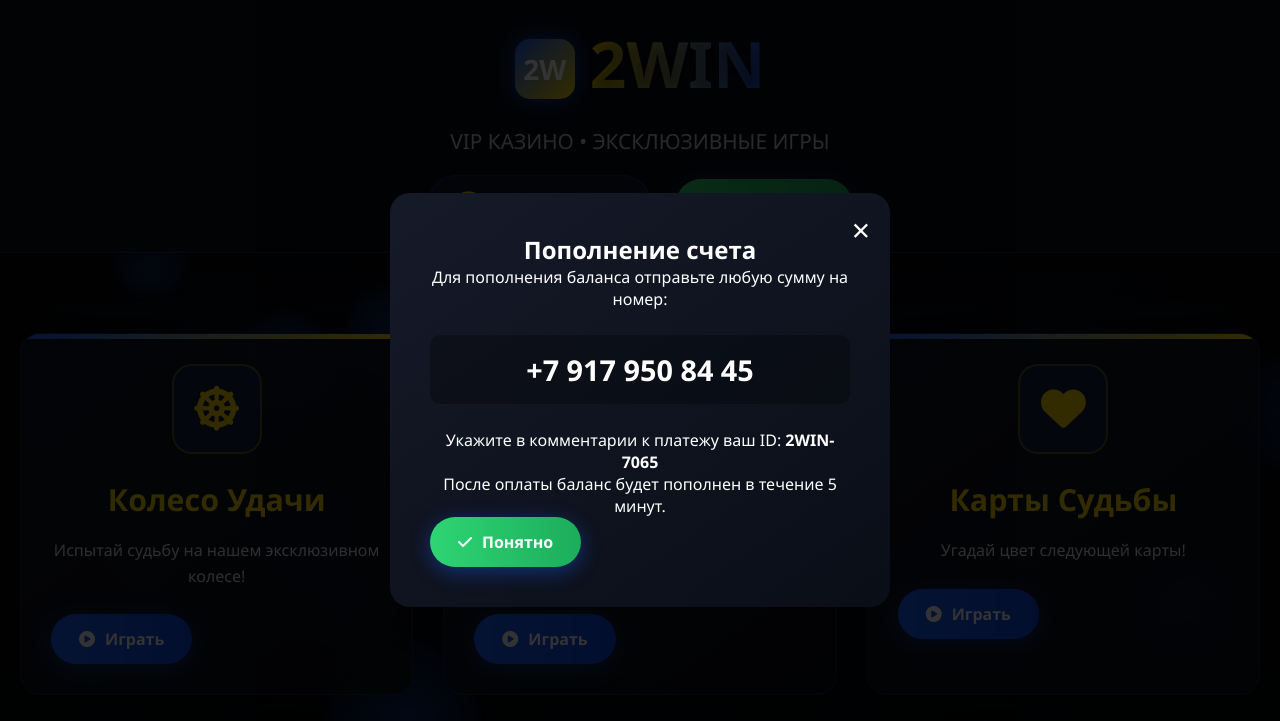
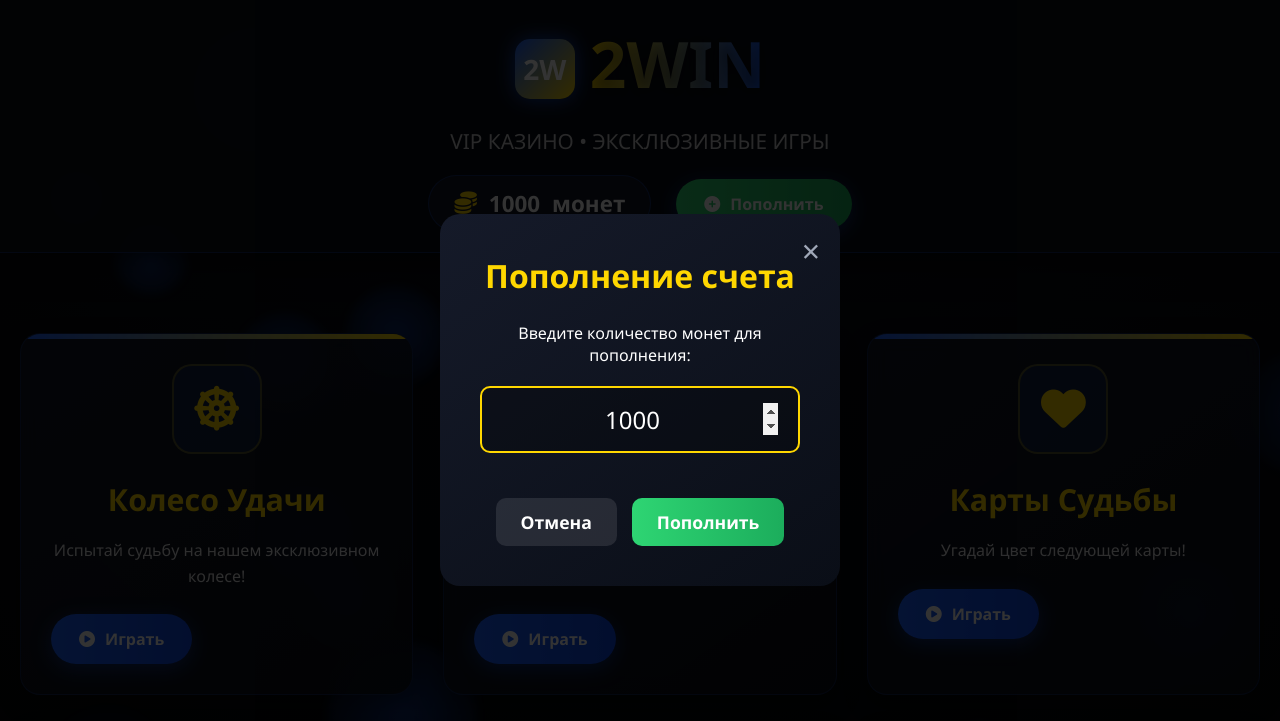
Before and after one commit to lol228355/2winDANYA_WIN, a plain HTML site: page index.html in a window 1280 px wide. Both pictures are taken after a click on the button "Пополнить". Shown: the top 721 px of the page. Drawn offline with Linux system fonts and the light colour scheme.

Commit message:
Update index.html

```diff
--- a/index.html
+++ b/index.html
@@ -447,7 +447,7 @@
             border: 1px solid rgba(255, 215, 0, 0.3);
         }
 
-        /* Модальное окно */
+        /* Модальное окно пополнения */
         .modal {
             display: none;
             position: fixed;
@@ -468,17 +468,58 @@
             padding: 40px;
             border-radius: 20px;
             width: 90%;
-            max-width: 500px;
+            max-width: 400px;
             text-align: center;
         }
 
-        .phone-number {
-            font-size: 1.8rem;
+        .modal h2 {
+            margin-bottom: 25px;
+            color: var(--gold);
+            font-size: 2rem;
+        }
+
+        .modal-input {
             background: rgba(0, 0, 0, 0.3);
-            padding: 15px;
+            border: 2px solid var(--accent);
             border-radius: 10px;
-            margin: 25px 0;
+            color: white;
+            font-size: 1.5rem;
+            padding: 15px 20px;
+            width: 100%;
+            text-align: center;
+            margin: 20px 0;
+        }
+
+        .modal-input:focus {
+            outline: none;
+            border-color: var(--gold);
+        }
+
+        .modal-buttons {
+            display: flex;
+            gap: 15px;
+            justify-content: center;
+            margin-top: 25px;
+        }
+
+        .modal-btn {
+            padding: 12px 25px;
+            border: none;
+            border-radius: 10px;
+            font-size: 1.1rem;
+            cursor: pointer;
+            transition: all 0.3s;
             font-weight: bold;
+        }
+
+        .modal-confirm {
+            background: linear-gradient(to right, var(--success), #1cad5c);
+            color: white;
+        }
+
+        .modal-cancel {
+            background: rgba(255, 255, 255, 0.1);
+            color: white;
         }
 
         .close-modal {
@@ -487,6 +528,7 @@
             right: 20px;
             font-size: 2rem;
             cursor: pointer;
+            color: var(--text-secondary);
         }
 
         footer {
@@ -891,18 +933,17 @@
         </div>
     </div>
 
-    <!-- Модальное окно -->
+    <!-- Модальное окно пополнения -->
     <div class="modal" id="depositModal">
         <div class="modal-content">
             <span class="close-modal" id="closeModal">&times;</span>
             <h2>Пополнение счета</h2>
-            <p>Для пополнения баланса отправьте любую сумму на номер:</p>
-            <div class="phone-number">+7 917 950 84 45</div>
-            <p>Укажите в комментарии к платежу ваш ID: <strong id="userId">2WIN-7854</strong></p>
-            <p>После оплаты баланс будет пополнен в течение 5 минут.</p>
-            <button class="btn btn-deposit" id="closeModalBtn">
-                <i class="fas fa-check"></i> Понятно
-            </button>
+            <p>Введите количество монет для пополнения:</p>
+            <input type="number" class="modal-input" id="depositAmount" value="1000" min="100" max="100000">
+            <div class="modal-buttons">
+                <button class="modal-btn modal-cancel" id="cancelDeposit">Отмена</button>
+                <button class="modal-btn modal-confirm" id="confirmDeposit">Пополнить</button>
+            </div>
         </div>
     </div>
 
@@ -957,7 +998,8 @@
             // Пополнение
             document.getElementById('depositBtn').addEventListener('click', openDepositModal);
             document.getElementById('closeModal').addEventListener('click', closeDepositModal);
-            document.getElementById('closeModalBtn').addEventListener('click', closeDepositModal);
+            document.getElementById('cancelDeposit').addEventListener('click', closeDepositModal);
+            document.getElementById('confirmDeposit').addEventListener('click', confirmDeposit);
 
             // Кнопки ставок
             document.querySelectorAll('.bet-btn').forEach(btn => {
@@ -1006,6 +1048,42 @@
             });
         }
 
+        // Функции пополнения
+        function openDepositModal() {
+            document.getElementById('depositModal').style.display = 'block';
+            document.getElementById('depositAmount').value = '1000';
+            document.getElementById('depositAmount').focus();
+        }
+
+        function closeDepositModal() {
+            document.getElementById('depositModal').style.display = 'none';
+        }
+
+        function confirmDeposit() {
+            const depositAmount = parseInt(document.getElementById('depositAmount').value);
+
+            if (isNaN(depositAmount) || depositAmount < 100) {
+                alert('Введите корректную сумму (минимум 100 монет)');
+                return;
+            }
+
+            if (depositAmount > 100000) {
+                alert('Максимальная сумма пополнения - 100,000 монет');
+                return;
+            }
+
+            userBalance += depositAmount;
+            updateAllBalances();
+            closeDepositModal();
+
+            // Показать уведомление о успешном пополнении
+            showResult('wheelResult', `Баланс пополнен на ${depositAmount} монет!`, true);
+            setTimeout(() => {
+                document.getElementById('wheelResult').textContent = '';
+                document.getElementById('wheelResult').className = 'result';
+            }, 3000);
+        }
+
         function setMaxBet(game) {
             const betInput = document.getElementById(game + 'Bet');
             if (betInput) {
@@ -1048,15 +1126,6 @@
             document.getElementById('multiplierGame').style.display = 'none';
             document.getElementById('diceGame').style.display = 'none';
             document.getElementById('rouletteGame').style.display = 'none';
-        }
-
-        function openDepositModal() {
-            document.getElementById('depositModal').style.display = 'block';
-            document.getElementById('userId').textContent = '2WIN-' + Math.floor(1000 + Math.random() * 9000);
-        }
-
-        function closeDepositModal() {
-            document.getElementById('depositModal').style.display = 'none';
         }
 
         function updateAllBalances() {
```
